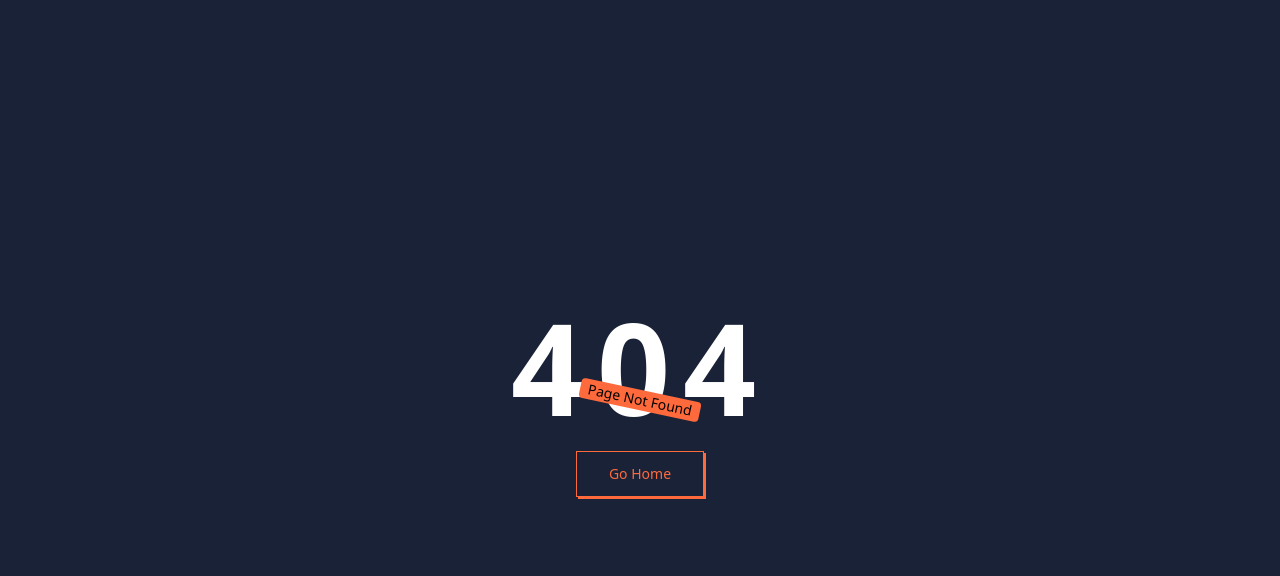
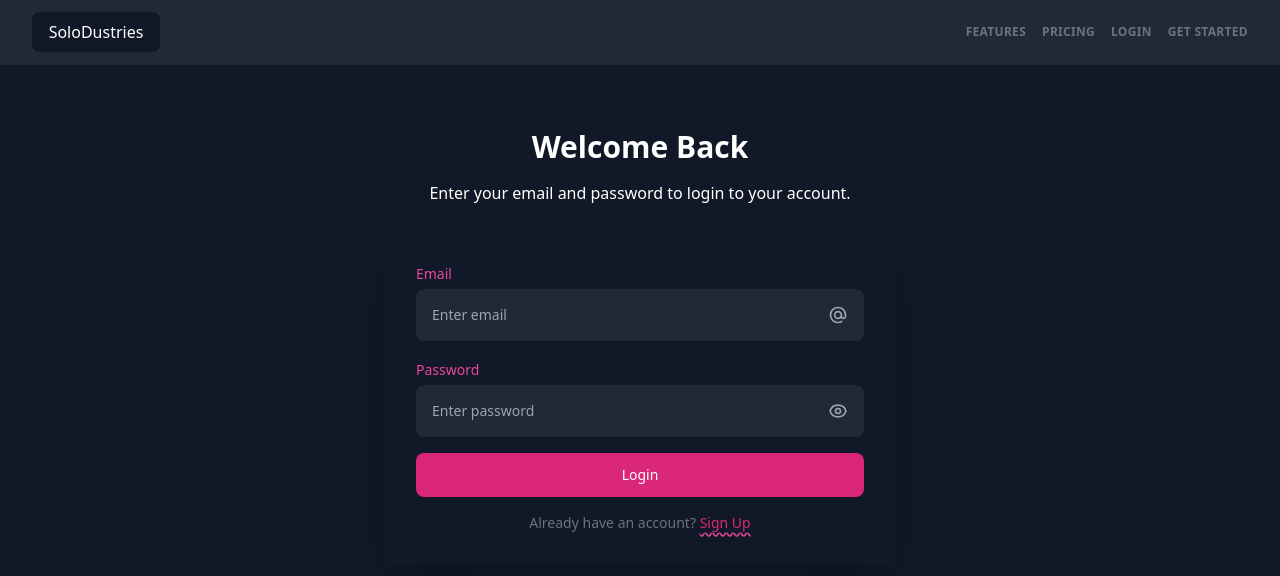
Before and after one commit to pybash1/solodustries, a Next.js app: page /login in a window 1280 px wide. Before the commit this address had no page. Shown: the top 576 px of the page. Built offline with nearby package versions, Linux system fonts and the light colour scheme.

Commit message:
feat: login page fix(pricing): minor bug fixes and improvements

```diff
--- /dev/null
+++ b/components/LoginForm.js
@@ -0,0 +1,152 @@
+import Link from "next/link";
+import toast from "react-hot-toast";
+import { Toaster } from "react-hot-toast";
+import { useRef, useState } from "react";
+import { useRouter } from "next/router";
+
+export default function OnboardingForm() {
+  const [email, setEmail] = useState("")
+  const [password, setPassword] = useState("")
+  const [passShow, setPassShow] = useState(false)
+
+  const passRef = useRef(null)
+  const router = useRouter()
+
+  const handleSubmit = (e) => {
+    e.preventDefault()
+    if (!(/[a-zA-Z0-9\.]+@[a-zA-Z0-9\.]+\.[a-zA-Z0-9\.]+/.test(email))) {
+      toast.error("Invalid email address")
+      return
+    }
+
+    if (!/.{6,}$/.test(password)) {
+      toast.error("Invalid Password! Must be at least 8 characters long!")
+      return
+    }
+
+    router.push("/dashboard")
+  }
+
+  const showPass = (e) => {
+    e.preventDefault()
+    passRef.current.type = passShow === true ? "password" : "text"
+    setPassShow(!passShow)
+  }
+
+  return (
+    <>
+    <Toaster position="bottom-center" toastOptions={{
+      style: {
+        background: "#1f2937",
+        color: "#fff"
+      }
+    }} />
+    <div className="max-w-screen-xl px-4 py-16 mx-auto sm:px-6 lg:px-8">
+      <div className="max-w-lg mx-auto">
+        <h1 className="text-2xl font-bold text-center text-white sm:text-3xl">
+          Welcome Back
+        </h1>
+
+        <p className="max-w-md mx-auto mt-4 text-center text-white">
+          Enter your email and password to login to your account.
+        </p>
+
+        <form onSubmit={handleSubmit} className="p-8 mt-6 mb-0 space-y-4 rounded-lg shadow-2xl">
+          <div>
+            <label htmlFor="email" className="text-sm font-medium text-pink-500">
+              Email
+            </label>
+
+            <div className="relative mt-1">
+              <input
+                value={email}
+                onChange={(e) => {setEmail(e.target.value)}}
+                type="email"
+                id="email"
+                className="w-full p-4 pr-12 text-sm bg-gray-800 border-gray-800 text-white rounded-lg shadow-sm"
+                placeholder="Enter email"
+                required
+              />
+
+              <span className="absolute inset-y-0 inline-flex items-center right-4">
+                <svg
+                  xmlns="http://www.w3.org/2000/svg"
+                  className="w-5 h-5 text-gray-400"
+                  fill="none"
+                  viewBox="0 0 24 24"
+                  stroke="currentColor"
+                >
+                  <path
+                    strokeLinecap="round"
+                    strokeLinejoin="round"
+                    strokeWidth="2"
+                    d="M16 12a4 4 0 10-8 0 4 4 0 008 0zm0 0v1.5a2.5 2.5 0 005 0V12a9 9 0 10-9 9m4.5-1.206a8.959 8.959 0 01-4.5 1.207"
+                  />
+                </svg>
+              </span>
+            </div>
+          </div>
+
+          <div>
+            <label htmlFor="password" className="text-sm font-medium text-pink-500">
+              Password
+            </label>
+
+            <div className="relative mt-1">
+              <input
+                ref={passRef}
+                value={password}
+                onChange={(e) => {setPassword(e.target.value)}}
+                type="password"
+                id="password"
+                className="w-full p-4 pr-12 text-sm bg-gray-800 border-gray-800 text-white rounded-lg shadow-sm"
+                placeholder="Enter password"
+                required
+              />
+
+              <span onClick={showPass} className="cursor-pointer absolute inset-y-0 inline-flex items-center right-4">
+                <svg
+                  xmlns="http://www.w3.org/2000/svg"
+                  className="w-5 h-5 text-gray-400"
+                  fill="none"
+                  viewBox="0 0 24 24"
+                  stroke="currentColor"
+                >
+                  <path
+                    strokeLinecap="round"
+                    strokeLinejoin="round"
+                    strokeWidth="2"
+                    d="M15 12a3 3 0 11-6 0 3 3 0 016 0z"
+                  />
+                  <path
+                    strokeLinecap="round"
+                    strokeLinejoin="round"
+                    strokeWidth="2"
+                    d="M2.458 12C3.732 7.943 7.523 5 12 5c4.478 0 8.268 2.943 9.542 7-1.274 4.057-5.064 7-9.542 7-4.477 0-8.268-2.943-9.542-7z"
+                  />
+                </svg>
+              </span>
+            </div>
+          </div>
+
+          <button
+            type="submit"
+            className="block w-full px-5 py-3 text-sm font-medium text-white bg-pink-600 rounded-lg"
+          >
+            Login
+          </button>
+
+          <p className="text-sm text-center text-gray-500">
+            Already have an account?{" "}
+            <Link href="/pricing">
+              <a className="text-pink-600 underline decoration-wavy decoration-pink-500 hover:opacity-75 underline-offset-4">
+                Sign Up
+              </a>
+            </Link>
+          </p>
+        </form>
+      </div>
+    </div>
+    </>
+  );
+}
--- /dev/null
+++ b/pages/login.js
@@ -0,0 +1,16 @@
+import Head from "next/head";
+import { useRouter } from "next/router";
+import Navbar from "../components/Navbar";
+import LoginForm from "../components/LoginForm";
+
+export default function Login() {
+  return (
+    <div className="bg-gray-900 min-h-screen h-full">
+      <Head>
+        <title>Solodustries - Onboarding</title>
+      </Head>
+      <Navbar />
+      <LoginForm />
+    </div>
+  );
+}
```
Also changed, not shown: pages/onboarding.js (+13 -3 lines).
